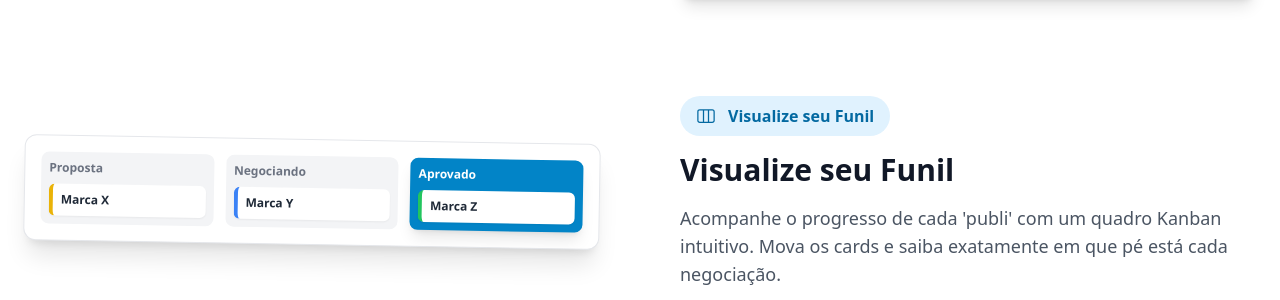
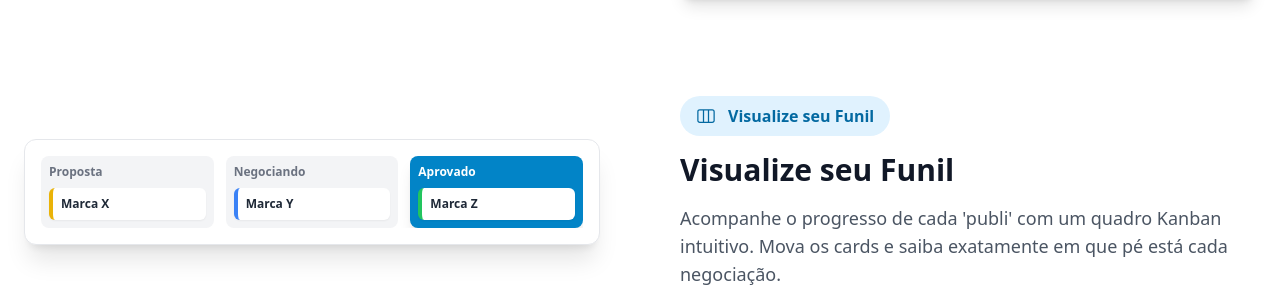
Before and after one commit to gutielle/publistracker, a React (Vite) app: page / in a window 1280 px wide. Shown: the part 2341-2641 px from the top of the page. Built offline with nearby package versions, Linux system fonts and the light colour scheme.

Commit message:
Update SolutionSection.tsx

```diff
--- a/components/SolutionSection.tsx
+++ b/components/SolutionSection.tsx
@@ -68,12 +68,14 @@ const SolutionSection: React.FC = () => {
             description="Acompanhe o progresso de cada 'publi' com um quadro Kanban intuitivo. Mova os cards e saiba exatamente em que pé está cada negociação."
             reverse={true}
             mockup={
-              <div className="bg-white rounded-xl p-4 shadow-xl border border-gray-200 transform rotate-1">
-                 <div className="flex space-x-3">
-                    <div className="bg-gray-100 rounded-lg p-2 flex-1"><h3 className="font-semibold text-gray-500 text-xs mb-2">Proposta</h3><div className="bg-white p-2 rounded-md shadow-sm border-l-4 border-yellow-500"><p className="text-xs font-semibold">Marca X</p></div></div>
-                    <div className="bg-gray-100 rounded-lg p-2 flex-1"><h3 className="font-semibold text-gray-500 text-xs mb-2">Negociando</h3><div className="bg-white p-2 rounded-md shadow-sm border-l-4 border-blue-500"><p className="text-xs font-semibold">Marca Y</p></div></div>
-                    <div className="bg-primary-600 rounded-lg p-2 flex-1 shadow-lg"><h3 className="font-semibold text-white text-xs mb-2">Aprovado</h3><div className="bg-white p-2 rounded-md shadow-sm border-l-4 border-green-500"><p className="text-xs font-semibold">Marca Z</p></div></div>
-                 </div>
+              <div className="bg-white rounded-xl p-4 shadow-xl border border-gray-200 transform-gpu hover:-rotate-1 transition-transform">
+                 <div className="overflow-x-auto scrollbar-hide">
+                    <div className="flex space-x-3 min-w-[380px]">
+                        <div className="bg-gray-100 rounded-lg p-2 flex-1"><h3 className="font-semibold text-gray-500 text-xs mb-2">Proposta</h3><div className="bg-white p-2 rounded-md shadow-sm border-l-4 border-yellow-500"><p className="text-xs font-semibold">Marca X</p></div></div>
+                        <div className="bg-gray-100 rounded-lg p-2 flex-1"><h3 className="font-semibold text-gray-500 text-xs mb-2">Negociando</h3><div className="bg-white p-2 rounded-md shadow-sm border-l-4 border-blue-500"><p className="text-xs font-semibold">Marca Y</p></div></div>
+                        <div className="bg-primary-600 rounded-lg p-2 flex-1 shadow-lg"><h3 className="font-semibold text-white text-xs mb-2">Aprovado</h3><div className="bg-white p-2 rounded-md shadow-sm border-l-4 border-green-500"><p className="text-xs font-semibold">Marca Z</p></div></div>
+                    </div>
+                </div>
               </div>
             }
           />
```
